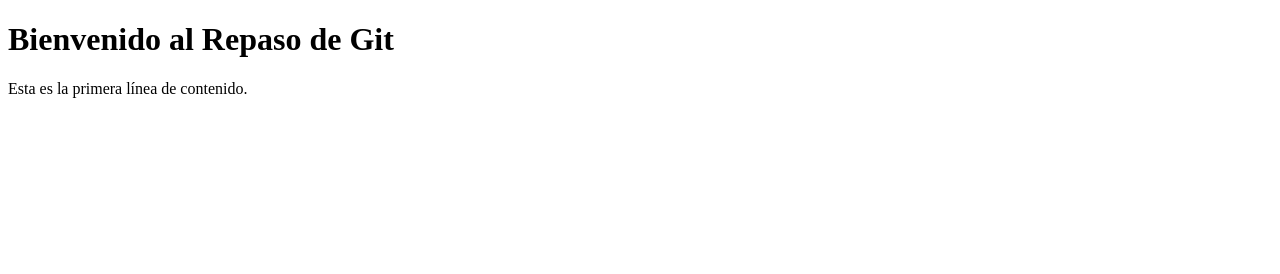
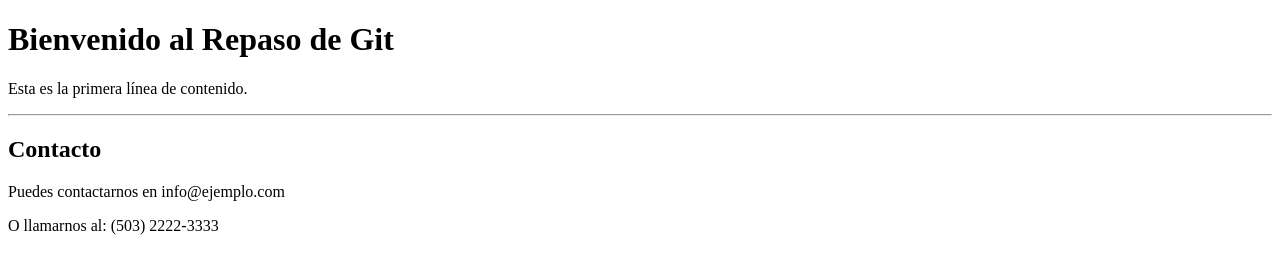
Before and after one commit to Luis-Manzanares/mi-repaso-git, a plain HTML site: page index.html in a window 1280 px wide. Drawn offline with Linux system fonts and the light colour scheme.

Commit message:
feat: Añadida seccion de contacto

```diff
--- a/index.html
+++ b/index.html
@@ -8,5 +8,10 @@
 <body>
     <h1>Bienvenido al Repaso de Git</h1>
     <p>Esta es la primera línea de contenido.</p>
+
+    <hr>
+    <h2>Contacto</h2>
+    <p>Puedes contactarnos en info@ejemplo.com</p>
+    <p>O llamarnos al: (503) 2222-3333</p>
 </body>
 </html>
```
